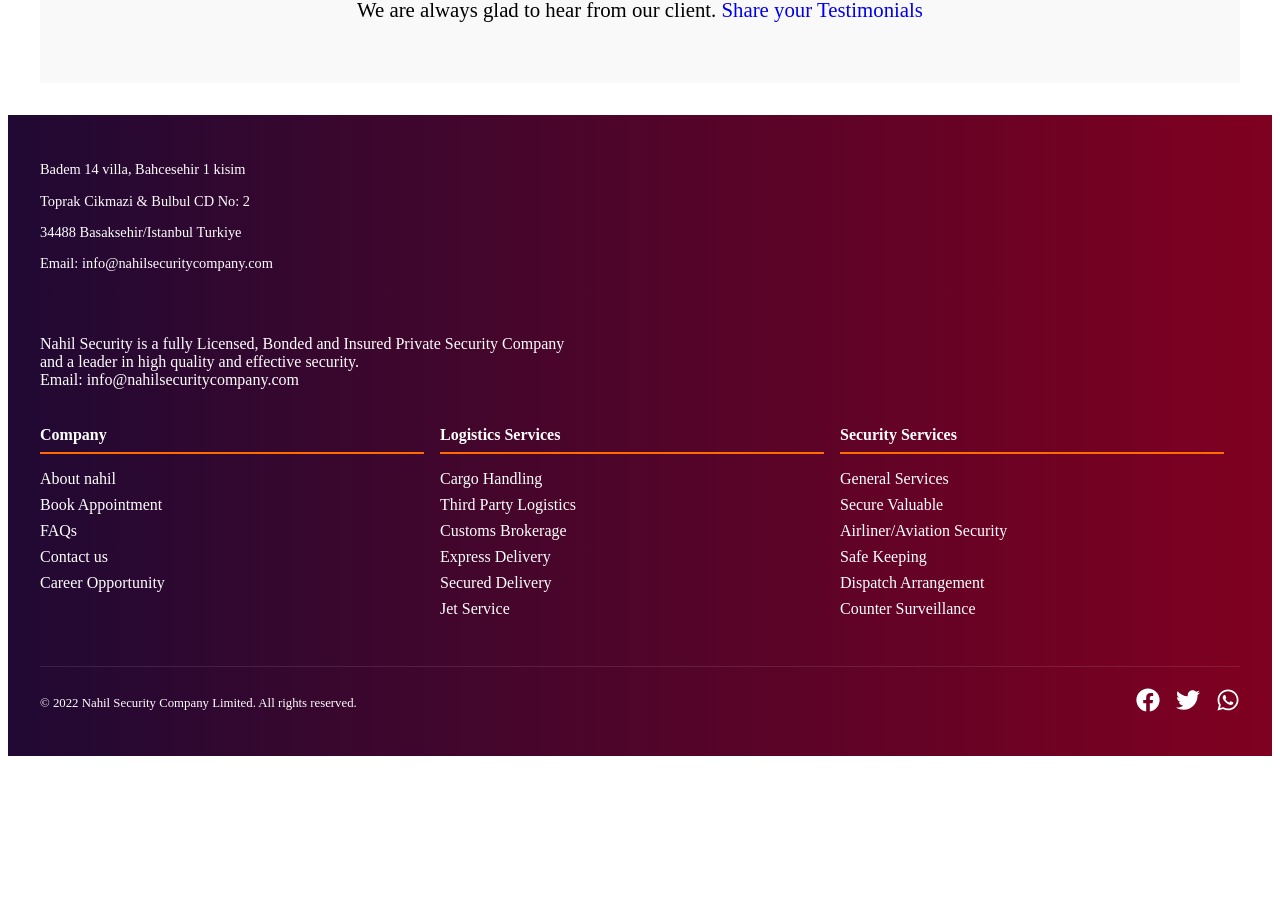
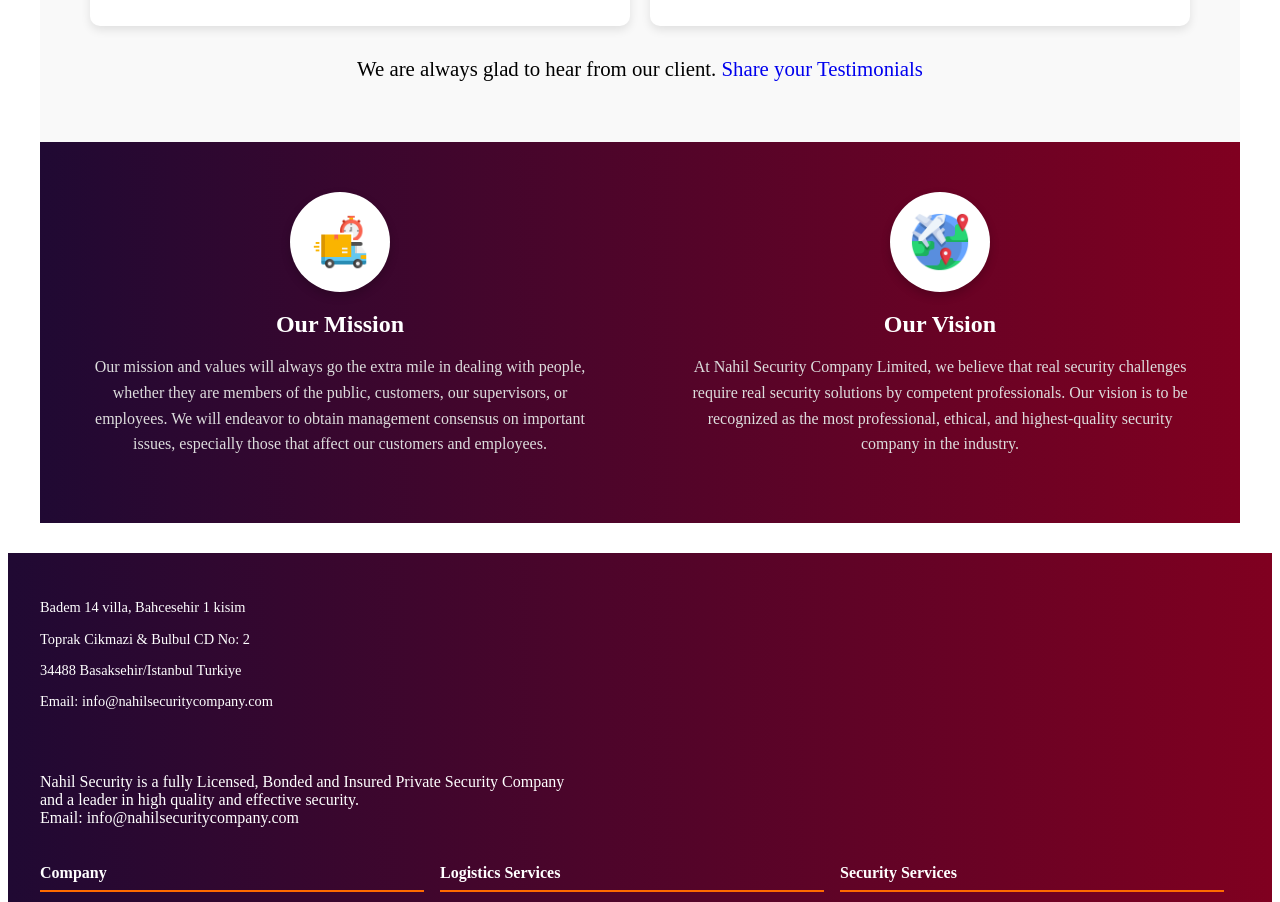
Before and after one commit to CodeWithRonaldo/nahil-security, a React (Vite) app: page /about in a window 1280 px wide. Shown: the part 1231-2133 px from the top of the page. Before the commit the page ends 1995 px from the top, so only its background shows below. Built offline with nearby package versions, Linux system fonts and the light colour scheme.

Commit message:
Add Mission to About page

```diff
--- a/src/components/Footer/Footer.module.css
+++ b/src/components/Footer/Footer.module.css
@@ -5,6 +5,7 @@
     padding: 2rem;
     display: flex;
     flex-direction: column;
+
 
   }
 
--- /dev/null
+++ b/src/components/MissionVision/MissionVision.jsx
@@ -0,0 +1,41 @@
+import React from "react";
+import styles from "./MissionVision.module.css";
+import missionIcon from "../../assets/express-delivery.png";
+import visionIcon from "../../assets/worldwide-shipping.png";
+
+const MissionVision = () => {
+  return (
+    <div className={styles.container}>
+      {/* Mission Section */}
+      <div className={styles.card}>
+        <div className={styles.icon}>
+          <img src={missionIcon} alt="Mission Icon" />
+        </div>
+        <h2 className={styles.title}>our mission</h2>
+        <p className={styles.text}>
+          Our mission and values will always go the extra mile in dealing with
+          people, whether they are members of the public, customers, our
+          supervisors, or employees. We will endeavor to obtain management
+          consensus on important issues, especially those that affect our
+          customers and employees.
+        </p>
+      </div>
+
+      {/* Vision Section */}
+      <div className={styles.card}>
+        <div className={styles.icon}>
+          <img src={visionIcon} alt="Vision Icon" />
+        </div>
+        <h2 className={styles.title}>our vision</h2>
+        <p className={styles.text}>
+          At Nahil Security Company Limited, we believe that real security
+          challenges require real security solutions by competent professionals.
+          Our vision is to be recognized as the most professional, ethical, and
+          highest-quality security company in the industry.
+        </p>
+      </div>
+    </div>
+  );
+};
+
+export default MissionVision;
--- /dev/null
+++ b/src/components/MissionVision/MissionVision.module.css
@@ -0,0 +1,61 @@
+.container {
+  display: flex;
+  justify-content: center;
+  align-items: center;
+  gap: 40px;
+  flex-wrap: wrap;
+  background: linear-gradient(to right, #200933, #800020);
+  padding: 20px 20px;
+  margin-bottom: 30px;
+  /* text-align: center; */
+}
+
+/* Each Card */
+.card {
+  /* background: rgba(255, 255, 255, 0.1); */
+  padding: 30px;
+  border-radius: 12px;
+  /* box-shadow: 0 4px 15px rgba(255, 255, 255, 0.2); */
+  text-align: center;
+  max-width: 500px;
+  /* width: 100%; */
+}
+
+.icon {
+  background: white;
+  border-radius: 50%;
+  width: 100px;
+  height: 100px;
+  display: flex;
+  justify-content: center;
+  align-items: center;
+  margin: 0 auto 15px;
+  box-shadow: 0 4px 10px rgba(0, 0, 0, 0.2);
+}
+
+.icon img {
+  width: 60px;
+  height: 60px;
+}
+
+.title {
+  font-size: 24px;
+  font-weight: bold;
+  color: white;
+  text-transform: capitalize;
+  margin-bottom: 10px;
+}
+
+.text {
+  font-size: 16px;
+  color: #ddd;
+  line-height: 1.6;
+}
+
+/* Responsive: Stack Cards on Mobile */
+@media (max-width: 768px) {
+  .container {
+    flex-direction: column;
+    gap: 20px;
+  }
+}
--- a/src/components/NavBar/NavBar.module.css
+++ b/src/components/NavBar/NavBar.module.css
@@ -81,11 +81,11 @@
     list-style: none;
     padding: 10px;
     margin: 0;
-    display: block; /* Allow dropdown to be displayed based on state */
+    display: block;
     border-radius: 5px;
     box-shadow: 0px 2px 5px rgba(0, 0, 0, 0.2);
     width: 200px;
-    z-index: 4; /* Added z-index to ensure dropdown appears above other elements */
+    z-index: 3;
 }
 
 .dropdownMenu li {
@@ -142,7 +142,7 @@
 }
 
 /* Responsive */
-@media (max-width: 768px) {
+@media (max-width: 1000px) {
     .navLinks {
         display: none;
         flex-direction: column;
@@ -176,7 +176,7 @@
         display: none;
         position: static;
         box-shadow: none;
-        background: none;
+        background: white;
     }
 
     .dropdown:hover .dropdownMenu {
--- a/src/pages/About/About.jsx
+++ b/src/pages/About/About.jsx
@@ -6,6 +6,7 @@ import StatImage1 from "../../assets/stat1.png";
 import StatImage2 from "../../assets/stat2.png";
 import StatImage3 from "../../assets/stat3.png";
 import Testimonials from "../../components/Testimonials/Testimonials";
+import MissionVision from "../../components/MissionVision/MissionVision";
 
 const About = () => {
   const ref = useRef(null);
@@ -127,6 +128,7 @@ const About = () => {
         </motion.div>
       </div>
       <Testimonials/>
+      <MissionVision/>
     </motion.div>
   );
 };
--- a/src/pages/About/About.module.css
+++ b/src/pages/About/About.module.css
@@ -1,17 +1,21 @@
 .aboutContainer {
     max-width: 1200px;
+
     margin: 0 auto;
-    padding: 2rem;
+    /* padding: 2rem; */
   }
 
   .content {
     display: flex;
     align-items: center;
+
     gap: 2rem;
+
   }
 
   .textContent {
     flex: 1;
+    padding: 2rem;
   }
 
   .textContent h1 {
```
Also changed, not shown: src/assets/express-delivery.png (added), src/assets/worldwide-shipping.png (added).
